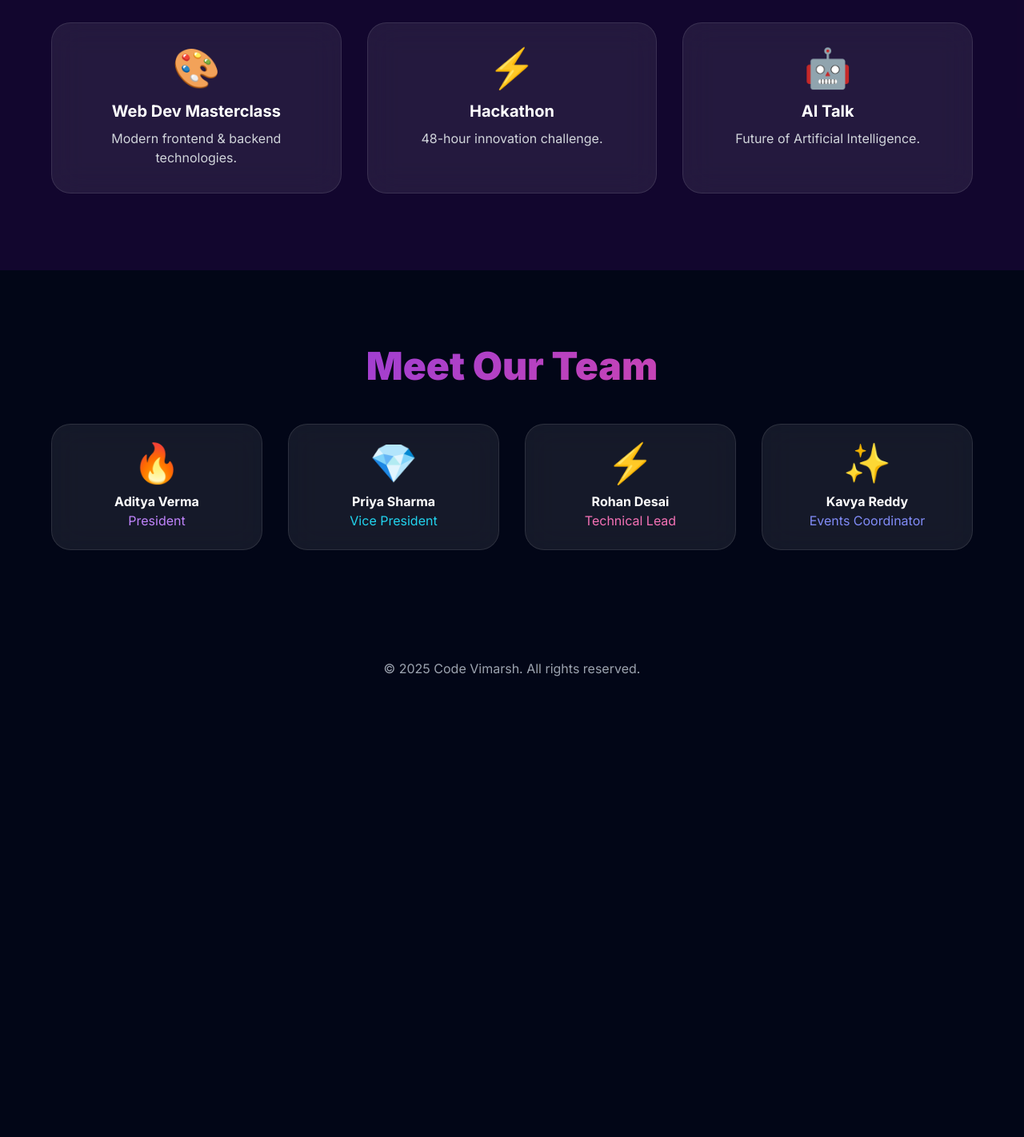
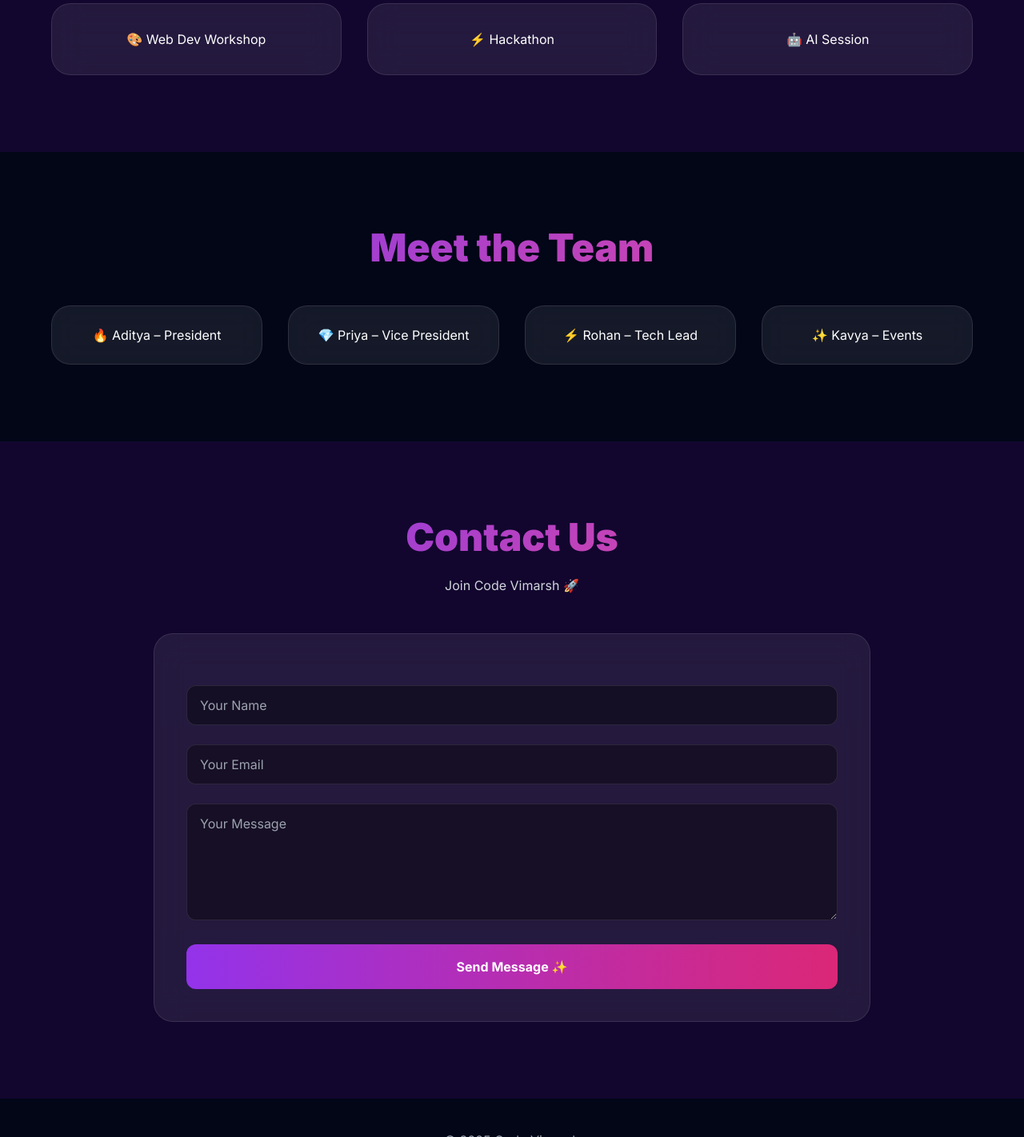
Before and after one commit to pateljay2309/Code-vimarsh-, a plain HTML site: page index.html in a window 1280 px wide. Shown: the part 1378-2800 px from the top of the page at 80% size. Before the commit the page ends 2266 px from the top, so only its background shows below. Drawn offline with nearby package versions, Linux system fonts and the light colour scheme.

Commit message:
Add files via upload

```diff
--- a/index.html
+++ b/index.html
@@ -5,39 +5,32 @@
   <meta name="viewport" content="width=device-width, initial-scale=1.0"/>
   <title>Code Vimarsh | Modern Coding Club</title>
 
-  <!-- Tailwind -->
   <script src="https://cdn.tailwindcss.com"></script>
-
-  <!-- Google Font -->
   <link href="https://fonts.googleapis.com/css2?family=Inter:wght@300;400;600;700;800;900&display=swap" rel="stylesheet">
 
   <style>
-    * { font-family: 'Inter', sans-serif; }
-    html { scroll-behavior: smooth; }
-    body { background:#020617; }
+    *{font-family:'Inter',sans-serif}
+    html{scroll-behavior:smooth}
+    body{background:#020617}
 
-    /* Gradient Text */
     .gradient-text{
       background:linear-gradient(135deg,#7c3aed,#ec4899);
       -webkit-background-clip:text;
       -webkit-text-fill-color:transparent;
     }
 
-    /* Glass */
     .glass{
       background:rgba(255,255,255,0.08);
       backdrop-filter:blur(18px);
       border:1px solid rgba(255,255,255,0.1);
     }
 
-    /* Floating */
-    .float{ animation: float 5s ease-in-out infinite; }
+    .float{animation:float 5s ease-in-out infinite}
     @keyframes float{
       0%,100%{transform:translateY(0)}
       50%{transform:translateY(-15px)}
     }
 
-    /* Card Hover */
     .card:hover{
       transform:translateY(-10px);
       transition:0.3s ease;
@@ -62,6 +55,7 @@
     <a href="#features" class="hover:text-purple-400">Features</a>
     <a href="#events" class="hover:text-purple-400">Events</a>
     <a href="#team" class="hover:text-purple-400">Team</a>
+    <a href="#contact" class="hover:text-purple-400">Contact</a>
   </div>
 </nav>
 
@@ -70,53 +64,35 @@
   <div>
     <div class="text-8xl mb-6 float">💻</div>
     <h2 class="text-6xl md:text-7xl font-black gradient-text mb-6">Code Vimarsh</h2>
-    <p class="text-2xl md:text-3xl text-purple-300 mb-6">
-      Where Ideas Come to Life
-    </p>
+    <p class="text-2xl text-purple-300 mb-6">Where Ideas Come to Life</p>
     <p class="max-w-2xl mx-auto text-gray-300 mb-10">
-      Learn. Build. Collaborate. Join a community of passionate developers and innovators.
+      Learn. Build. Collaborate. A modern coding community.
     </p>
 
-    <div class="flex flex-col sm:flex-row gap-6 justify-center">
-      <a href="#contact" class="px-8 py-4 rounded-full bg-purple-600 hover:bg-purple-700 font-bold">
-        Join Community →
-      </a>
-      <a href="https://www.codevimarsh.com" target="_blank"
-         class="px-8 py-4 rounded-full bg-pink-600 hover:bg-pink-700 font-bold">
-        Visit Website 🌐
-      </a>
-    </div>
+    <a href="#contact" class="px-10 py-4 rounded-full bg-purple-600 hover:bg-purple-700 font-bold">
+      Join Community →
+    </a>
   </div>
 </section>
 
 <!-- Features -->
 <section id="features" class="py-24 px-6">
   <div class="max-w-6xl mx-auto grid md:grid-cols-3 gap-8">
-
     <div class="glass p-8 rounded-3xl card text-center">
       <div class="text-5xl mb-4">🎓</div>
-      <h3 class="text-2xl font-bold mb-3">Learn & Grow</h3>
-      <p class="text-gray-300">
-        Workshops, mentorship and structured learning paths.
-      </p>
+      <h3 class="text-2xl font-bold mb-3">Learn</h3>
+      <p class="text-gray-300">Workshops & mentorship</p>
     </div>
-
     <div class="glass p-8 rounded-3xl card text-center">
       <div class="text-5xl mb-4">🚀</div>
-      <h3 class="text-2xl font-bold mb-3">Build Projects</h3>
-      <p class="text-gray-300">
-        Create real-world applications and showcase your skills.
-      </p>
+      <h3 class="text-2xl font-bold mb-3">Build</h3>
+      <p class="text-gray-300">Real-world projects</p>
     </div>
-
     <div class="glass p-8 rounded-3xl card text-center">
       <div class="text-5xl mb-4">🤝</div>
       <h3 class="text-2xl font-bold mb-3">Connect</h3>
-      <p class="text-gray-300">
-        Network with developers & collaborate on ideas.
-      </p>
+      <p class="text-gray-300">Developer community</p>
     </div>
-
   </div>
 </section>
 
@@ -124,25 +100,10 @@
 <section id="events" class="py-24 px-6 bg-purple-950/30">
   <div class="max-w-6xl mx-auto text-center">
     <h2 class="text-5xl font-black gradient-text mb-12">Upcoming Events</h2>
-
     <div class="grid md:grid-cols-3 gap-8">
-      <div class="glass p-8 rounded-3xl card">
-        <div class="text-5xl mb-4">🎨</div>
-        <h4 class="text-xl font-bold mb-2">Web Dev Masterclass</h4>
-        <p class="text-gray-300">Modern frontend & backend technologies.</p>
-      </div>
-
-      <div class="glass p-8 rounded-3xl card">
-        <div class="text-5xl mb-4">⚡</div>
-        <h4 class="text-xl font-bold mb-2">Hackathon</h4>
-        <p class="text-gray-300">48-hour innovation challenge.</p>
-      </div>
-
-      <div class="glass p-8 rounded-3xl card">
-        <div class="text-5xl mb-4">🤖</div>
-        <h4 class="text-xl font-bold mb-2">AI Talk</h4>
-        <p class="text-gray-300">Future of Artificial Intelligence.</p>
-      </div>
+      <div class="glass p-8 rounded-3xl card">🎨 Web Dev Workshop</div>
+      <div class="glass p-8 rounded-3xl card">⚡ Hackathon</div>
+      <div class="glass p-8 rounded-3xl card">🤖 AI Session</div>
     </div>
   </div>
 </section>
@@ -150,36 +111,51 @@
 <!-- Team -->
 <section id="team" class="py-24 px-6">
   <div class="max-w-6xl mx-auto text-center">
-    <h2 class="text-5xl font-black gradient-text mb-12">Meet Our Team</h2>
+    <h2 class="text-5xl font-black gradient-text mb-12">Meet the Team</h2>
+    <div class="grid md:grid-cols-4 gap-8">
+      <div class="glass p-6 rounded-3xl">🔥 Aditya – President</div>
+      <div class="glass p-6 rounded-3xl">💎 Priya – Vice President</div>
+      <div class="glass p-6 rounded-3xl">⚡ Rohan – Tech Lead</div>
+      <div class="glass p-6 rounded-3xl">✨ Kavya – Events</div>
+    </div>
+  </div>
+</section>
 
-    <div class="grid md:grid-cols-4 gap-8">
-      <div class="glass p-6 rounded-3xl">
-        <div class="text-5xl mb-3">🔥</div>
-        <h4 class="font-bold">Aditya Verma</h4>
-        <p class="text-purple-400">President</p>
-      </div>
-      <div class="glass p-6 rounded-3xl">
-        <div class="text-5xl mb-3">💎</div>
-        <h4 class="font-bold">Priya Sharma</h4>
-        <p class="text-cyan-400">Vice President</p>
-      </div>
-      <div class="glass p-6 rounded-3xl">
-        <div class="text-5xl mb-3">⚡</div>
-        <h4 class="font-bold">Rohan Desai</h4>
-        <p class="text-pink-400">Technical Lead</p>
-      </div>
-      <div class="glass p-6 rounded-3xl">
-        <div class="text-5xl mb-3">✨</div>
-        <h4 class="font-bold">Kavya Reddy</h4>
-        <p class="text-indigo-400">Events Coordinator</p>
-      </div>
-    </div>
+<!-- CONTACT FORM -->
+<section id="contact" class="py-24 px-6 bg-purple-950/30">
+  <div class="max-w-4xl mx-auto text-center">
+    <h2 class="text-5xl font-black gradient-text mb-6">Contact Us</h2>
+    <p class="text-gray-300 mb-12">Join Code Vimarsh 🚀</p>
+
+    <form
+      action="https://formsubmit.co/YOUR_EMAIL_HERE"
+      method="POST"
+      class="glass p-10 rounded-3xl space-y-6 text-left">
+
+      <input type="hidden" name="_subject" value="New Message - Code Vimarsh">
+      <input type="hidden" name="_template" value="table">
+      <input type="hidden" name="_captcha" value="true">
+
+      <input type="text" name="name" required placeholder="Your Name"
+        class="w-full px-4 py-3 rounded-xl bg-black/40 border border-white/10">
+
+      <input type="email" name="email" required placeholder="Your Email"
+        class="w-full px-4 py-3 rounded-xl bg-black/40 border border-white/10">
+
+      <textarea name="message" rows="5" required placeholder="Your Message"
+        class="w-full px-4 py-3 rounded-xl bg-black/40 border border-white/10"></textarea>
+
+      <button type="submit"
+        class="w-full py-4 rounded-xl bg-gradient-to-r from-purple-600 to-pink-600 font-bold">
+        Send Message ✨
+      </button>
+    </form>
   </div>
 </section>
 
 <!-- Footer -->
 <footer class="py-10 text-center text-gray-400">
-  © 2025 Code Vimarsh. All rights reserved.
+  © 2025 Code Vimarsh
 </footer>
 
 </body>
```
